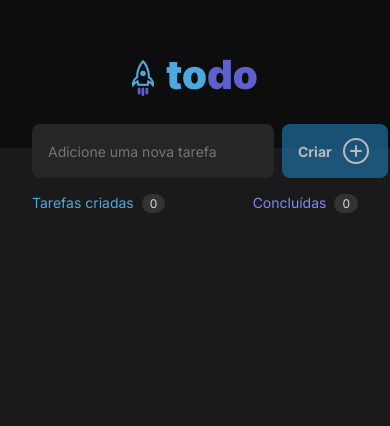
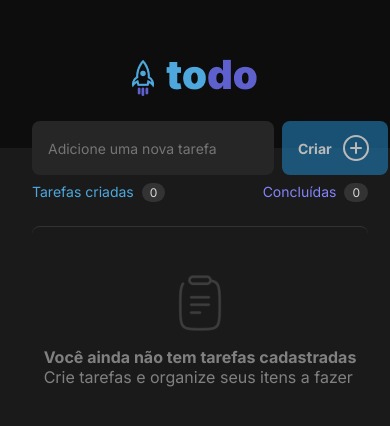
Before and after one commit to KassiaMabily/IgniteToDo, a React (Vite) app: page / in a window 390 px wide. Shown: the top 426 px of the page. Built offline with nearby package versions, Linux system fonts and the light colour scheme.

Commit message:
Mark task as completed

```diff
--- a/src/App.module.css
+++ b/src/App.module.css
@@ -1,8 +1,19 @@
+.container {
+  display: flex;
+  flex-direction: column;
+  min-height: 100vh;
+}
 .wrapper {
   flex: 1;
-  padding: 0 16rem;
 
-  margin-top: calc((3rem * 0.5) * -1);
+  width: 768px;
+  max-width: 768px;
+
+  /* position: absolute;
+  top: calc((3rem + (3.125rem * 2)) - 27px); */
+  margin: 0 auto;
+  margin-top: -27px;
+
 }
 
 .wrapper form {
@@ -13,7 +24,7 @@
   gap: 0.5rem;
 }
 
-.wrapper form input {
+.wrapper form input[type="text"] {
   height: 100%;
   flex: 1;
   background-color: var(--gray-500);
@@ -54,22 +65,22 @@
   cursor: not-allowed;
 }
 
-.container {
-  margin-top: 3rem;
+.content {
+  margin-top: 4rem;
 }
 
-.container .header {
+.content .header {
   display: flex;
   align-items: center;
   justify-content: space-between;
 }
 
-.container .header div {
+.content .header div {
   display: flex;
   gap: 0.5rem;
 }
 
-.container .header div span:last-child {
+.content .header div span:last-child {
   background-color: var(--gray-400);
   color: var(--gray-200);
   padding: 0 0.5rem;
@@ -86,29 +97,30 @@
   color: var(--purple);
 }
 
-.content {
+.tasks {
   display: flex;
   flex-direction: column;
-  margin: 2rem 0;
+  margin: 1.5rem 0;
   gap: 0.75rem;
 }
 
 @media (max-width: 768px) {
   .wrapper {
+    max-width: 400px;
     padding: 0 2rem;
   }
 
-  .container {
-    margin-top: 1rem;
+  .content {
+    margin-top: 0.5rem;
   }
 }
 
 @media (min-width: 769px) and (max-width: 1024px) {
   .wrapper {
-    padding: 0 8rem;
+    max-width: 640px;
   }
 
-  .container {
-    margin-top: 2rem;
+  .content {
+    margin-top: 1rem;
   }
 }
--- a/src/App.tsx
+++ b/src/App.tsx
@@ -36,17 +36,47 @@ function App() {
     event.target.setCustomValidity("Esse campo é obrigatório!!");
   }
 
+  function deleteTask(taskIdToDelete: string) {
+    const tasksWithoutDeletedOne = tasks.filter(task => {
+      return task.id !== taskIdToDelete
+    })
+
+    setTasks(tasksWithoutDeletedOne);
+  }
+
+  function toggleTask(taskId: string) {
+
+    const indexTaskToUpdate = tasks.findIndex(task => {
+      return task.id === taskId;
+    });
+
+
+
+    let newTasks = [...tasks];
+    const isCompleted = !newTasks[indexTaskToUpdate].isCompleted
+    console.log(isCompleted)
+
+    newTasks[indexTaskToUpdate] = {
+      ...newTasks[indexTaskToUpdate],
+      isCompleted: isCompleted,
+      updatedAt: new Date()
+    }
+
+    setTasks(newTasks);
+  }
+
   const isNewTaskEmpty = newTaskContent.length === 0;
   const totalTasks = tasks.length;
   const totalCompletedTasks = tasks.filter(task => task.isCompleted).length;
 
   return (
-    <div>
+    <div className={styles.container}>
       <Header />
 
       <div className={styles.wrapper}>
         <form onSubmit={handleCreateNewTask}>
           <input
+            type="text"
             name="newTask"
             placeholder="Adicione uma nova tarefa"
             required
@@ -60,7 +90,7 @@ function App() {
           </button>
         </form>
 
-        <div className={styles.container}>
+        <div className={styles.content}>
           <div className={styles.header}>
             <div>
               <span className={styles.newTask}>Tarefas criadas</span>
@@ -73,13 +103,21 @@ function App() {
             </div>
           </div>
 
-          <div className={styles.content}>
+          <div className={styles.tasks}>
             {
-              tasks.map((task) => (
-                <Task key={task.id} task={task} />
-              ))
+              tasks.length > 0 ? (
+                tasks.map((task) => (
+                  <Task
+                    key={task.id}
+                    task={task}
+                    onDelete={deleteTask}
+                    onComplete={toggleTask}
+                  />
+                ))
+              ) : (
+                <EmptyToDo />
+              )
             }
-
           </div>
         </div>
       </div>
--- a/src/components/EmptyToDo.module.css
+++ b/src/components/EmptyToDo.module.css
@@ -7,6 +7,8 @@
   flex-direction: column;
   align-items: center;
   justify-content: center;
+
+  color: var(--gray-300);
 
   gap: 1rem;
 }
--- a/src/components/Task.module.css
+++ b/src/components/Task.module.css
@@ -1,15 +1,16 @@
 .task {
   position: relative;
+
   display: flex;
   flex-direction: row;
-  flex: 1;
-  color: var(--gray-100);
+  align-items: flex-start;
   padding: 1rem;
-  background: var(--gray-500);
-
   border-radius: 8px;
 
-  align-items: flex-start;
+  flex: 1;
+
+  color: var(--gray-100);
+  background: var(--gray-500);
 
   box-shadow: 0px 2px rgba(0, 0, 0, 0.06);
 }
@@ -18,22 +19,30 @@
   box-shadow: none;
 }
 
-
-
-.task input[type="radio"]{
-  appearance: none;
-  border: 1px solid var(--blue);
+.task form {
   width: 1rem;
   height: 1rem;
+  margin-right: 1rem;
+  display: flex;
+  align-items: center;
+  justify-content: center;
+  position: relative;
+  line-height: 0;
+}
+
+input[type="checkbox"]{
+  appearance: none;
+  border: 1px solid var(--blue) !important;
+  width: 100%;
+  height: 100%;
   content: none;
   outline: none;
   margin: 0;
   border-radius: 50%;
-  margin-right: 1rem;
   cursor: pointer;
 }
 
-.task input[type="radio"]:checked {
+input[type="checkbox"]:checked {
   appearance: none;
   outline: none;
   padding: 0;
@@ -41,8 +50,18 @@
   border: none;
 }
 
-.task input[type="radio"]:checked::before{
+input[type="checkbox"]:checked::before{
   position: absolute;
+  right: 0;
+  left: 0;
+  top: 0;
+  bottom: 0;
+  margin: auto;
+
+  display: flex;
+  align-items: center;
+  justify-content: center;
+
   color: var(--white) !important;
   content: "\00A0\2713\00A0" !important;
   background-color: var(--purple);
@@ -52,17 +71,14 @@
   border-radius: 50%;
 }
 
-.task > div {
-  display: flex;
+.task p {
+  word-wrap: break-word;
   flex: 1;
+  margin-top: -2px;
+  line-height: 1.4;
 }
 
-.task > div p {
-  word-wrap: break-word;
-  width: 90%;
-}
-
-.task > div p.isActive {
+.task p.isActive {
   text-decoration: line-through;
 }
 
--- a/src/components/Task.tsx
+++ b/src/components/Task.tsx
@@ -3,16 +3,32 @@ import styles from './Task.module.css';
 
 interface TaskProps {
   task: ITask;
+  onDelete: (taskId: string) => void;
+  onComplete: (taskId: string) => void;
 }
 
-export function Task({ task }: TaskProps) {
+export function Task({ task, onDelete,onComplete }: TaskProps) {
+  function handleDeleteTask() {
+    onDelete(task.id);
+  }
+
+  function handleCompleteTask(task: ITask) {
+    onComplete(task.id);
+  }
+
   return (
     <div className={styles.task}>
-      <div>
-        <input type="radio" name="task" checked={task.isCompleted}/>
-        <p className={task.isCompleted ? styles.isActive : ""}>{task.content}</p>
-      </div>
-      <button>
+      <form>
+        <input
+          type="checkbox"
+          name="task"
+          checked={task.isCompleted.toString() === "true"}
+          onChange={() => handleCompleteTask(task)}
+          value={task.isCompleted.toString()}
+        />
+      </form>
+      <p className={task.isCompleted ? styles.isActive : ""}>{task.content}</p>
+      <button onClick={handleDeleteTask}>
         <Trash size={16}/>
       </button>
     </div>
```
